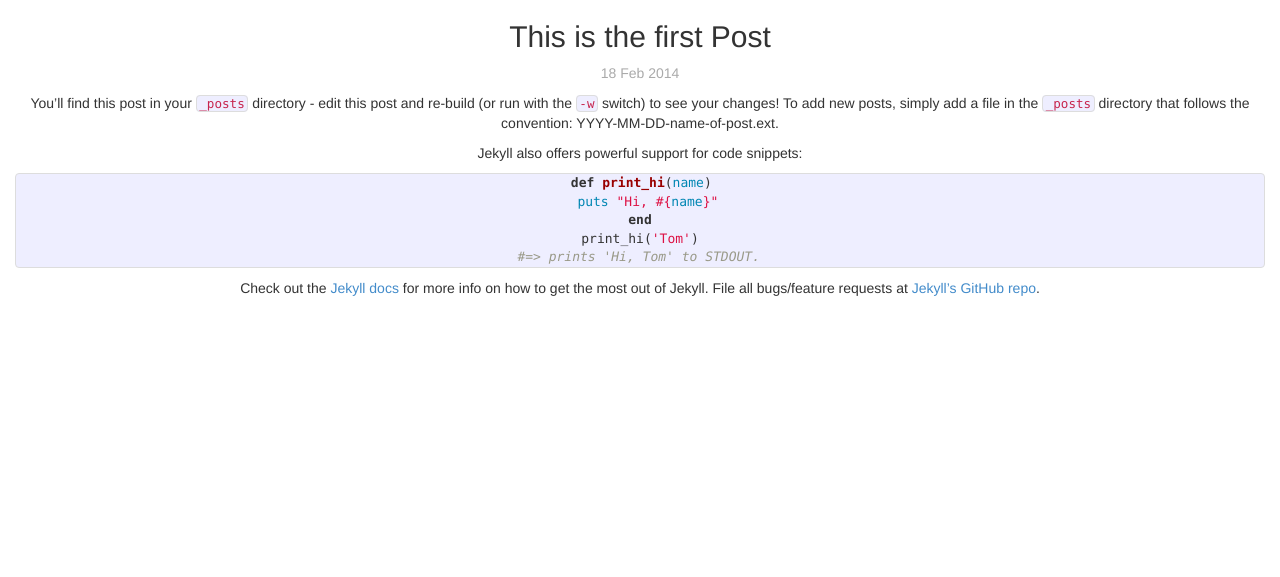
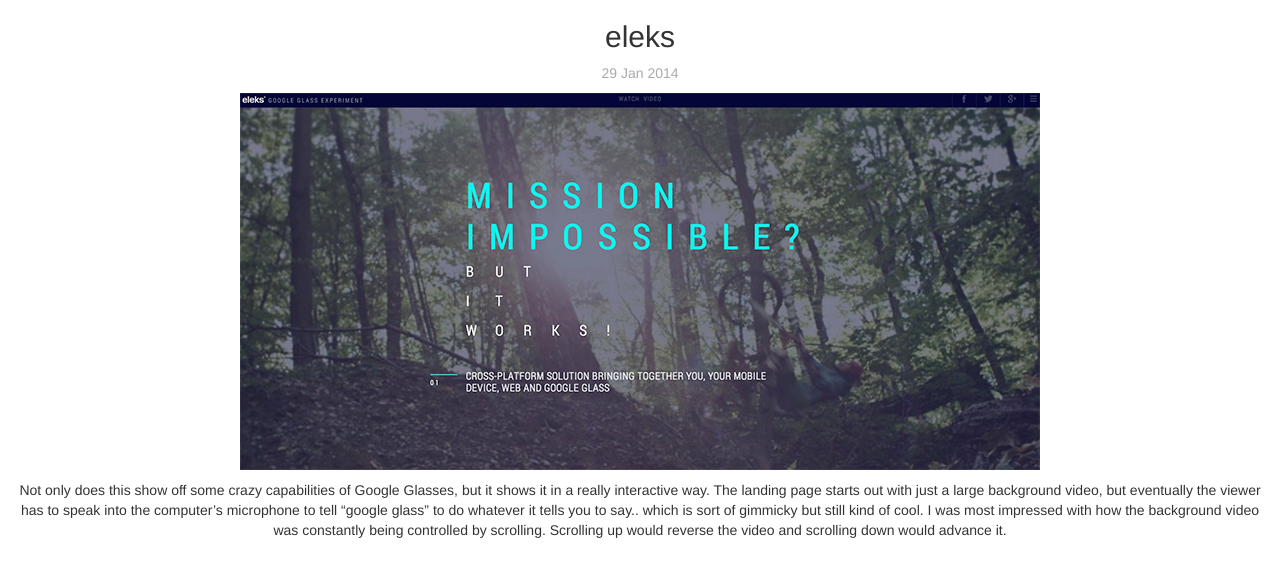
Before and after one commit to japhethcrawford/classblog, a Jekyll site: the page built from _posts/2014-02-18-this-is-the-first-post.markdown, in a window 1280 px wide. Shown: the top 577 px of the page. Built offline with Jekyll 4.4.1, drawn with Linux system fonts in a browser that asks for light colours; Markdown is read by kramdown in place of the engine named in the settings.

Commit message:
Push first REAL blog post

```diff
--- a/_posts/2014-02-18-this-is-the-first-post.markdown
+++ b/_posts/2014-02-18-this-is-the-first-post.markdown
@@ -1,24 +1,11 @@
 ---
 layout: post
-title:  "This is the first Post"
-date:   2014-02-18 18:35:50
-categories: newblog
+title:  "eleks"
+date:   2014-01-29
+categories: posts
+tags: [Favorite Things on the Web]
 ---
 
-You'll find this post in your `_posts` directory - edit this post and re-build (or run with the `-w` switch) to see your changes!
-To add new posts, simply add a file in the `_posts` directory that follows the convention: YYYY-MM-DD-name-of-post.ext.
+![alt text]({{ site.url }}/assets/blogImages/2014/January/eleks_screenshot.jpg "www.eleks.com")
 
-Jekyll also offers powerful support for code snippets:
-
-{% highlight ruby %}
-def print_hi(name)
-  puts "Hi, #{name}"
-end
-print_hi('Tom')
-#=> prints 'Hi, Tom' to STDOUT.
-{% endhighlight %}
-
-Check out the [Jekyll docs][jekyll] for more info on how to get the most out of Jekyll. File all bugs/feature requests at [Jekyll's GitHub repo][jekyll-gh].
-
-[jekyll-gh]: https://github.com/mojombo/jekyll
-[jekyll]:    http://jekyllrb.com
+Not only does this show off some crazy capabilities of Google Glasses, but it shows it in a really interactive way. The landing page starts out with just a large background video, but eventually the viewer has to speak into the computer's microphone to tell "google glass" to do whatever it tells you to say.. which is sort of gimmicky but still kind of cool. I was most impressed with how the background video was constantly being controlled by scrolling. Scrolling up would reverse the video and scrolling down would advance it.
```
Also changed, not shown: assets/blogImages/2014/January/eleks_screenshot.jpg (added), 4 other files.
